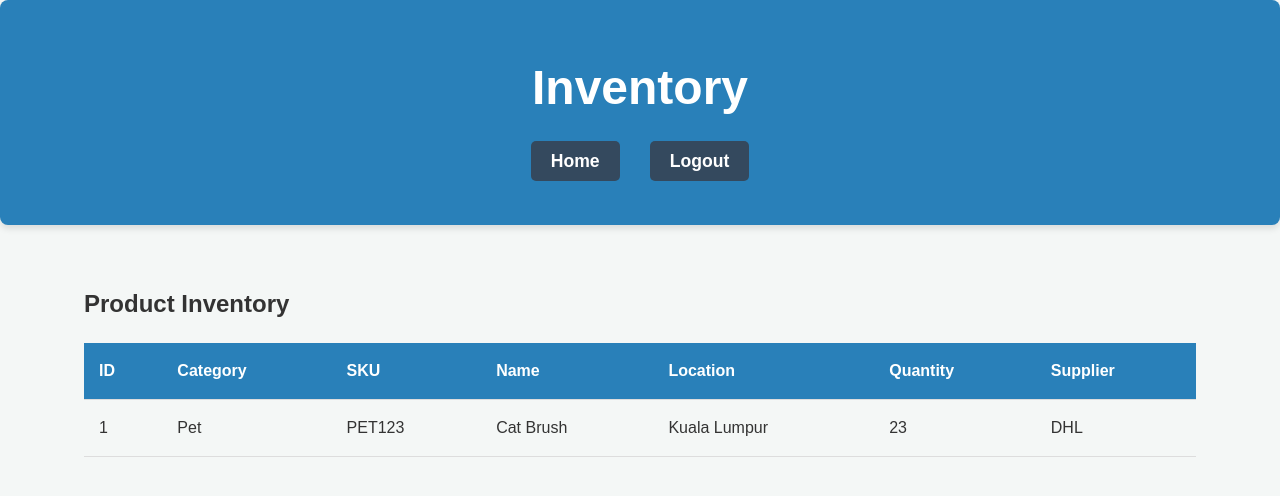
After one commit to asliddinamir/warehouse-management, a Flask app: template templates/inventory_view_only.html in a window 1280 px wide. The commit adds this page. Shown: the top 496 px of the page. Run offline with Flask 3, Linux system fonts and the light colour scheme; the template is opened without the code that fills it: values that come from a table or form of the project are taken from there, others are empty.

Commit message:
last push

```diff
--- a/app.py
+++ b/app.py
@@ -1,26 +1,97 @@
-from flask import Flask, render_template, request, redirect, url_for
-from flask_migrate import Migrate  # Import Flask-Migrate
-from models import db, Product
+from flask import Flask, render_template, request, redirect, url_for, flash
+from flask_sqlalchemy import SQLAlchemy
+from flask_migrate import Migrate
+from flask_login import LoginManager, login_user, logout_user, login_required, current_user
+from werkzeug.security import generate_password_hash, check_password_hash
+from models import db, Product, User, Inbound, Outbound
 
 def create_app():
     app = Flask(__name__)
+    app.secret_key = 'supersecretkey'
     app.config['SQLALCHEMY_DATABASE_URI'] = 'sqlite:///database.db'
     app.config['SQLALCHEMY_TRACK_MODIFICATIONS'] = False
 
     db.init_app(app)
-    migrate = Migrate(app, db)  # Initialize Flask-Migrate
+    migrate = Migrate(app, db)
+
+    login_manager = LoginManager()
+    login_manager.init_app(app)
+    login_manager.login_view = 'login'
+
+    @login_manager.user_loader
+    def load_user(user_id):
+        return User.query.get(int(user_id))
+
+    @app.route('/login', methods=['GET', 'POST'])
+    def login():
+        user = None
+        if request.method == 'POST':
+            username = request.form['username']
+            password = request.form['password']
+
+            user = User.query.filter_by(username=username).first()
+
+            if user and check_password_hash(user.password, password):
+                login_user(user)
+                flash('Login successful', 'success')
+                return redirect(url_for('home'))
+            else:
+                flash('Invalid username or password', 'danger')
+        return render_template('login.html')
+
+
+
+    @app.route('/logout')
+    @login_required
+    def logout():
+        logout_user()
+        flash('You have been logged out', 'info')
+        return redirect(url_for('login'))
 
     @app.route('/')
+    @login_required
     def home():
         return render_template('home.html')
 
     @app.route('/inventory')
+    @login_required
     def inventory():
-        products = Product.query.all()
-        return render_template('inventory.html', products=products)
+        if current_user.role == 'manager':
+            query = request.args.get('q')
+            if query:
+                products = Product.query.filter(
+                (Product.name.like(f'%{query}%')) |
+                (Product.category.like(f'%{query}%')) |
+                (Product.sku.like(f'%{query}%')) |
+                (Product.tags.like(f'%{query}%'))
+            ).all()
+            else:
+                products = Product.query.all()
+            return render_template('inventory.html', products=products)
+        elif current_user.role == 'operator':
+            query = request.args.get('q')
+            if query:
+                products = Product.query.filter(
+                (Product.name.like(f'%{query}%')) |
+                (Product.category.like(f'%{query}%')) |
+                (Product.sku.like(f'%{query}%')) |
+                (Product.tags.like(f'%{query}%'))
+            ).all()
+            else:
+                products = Product.query.all()
+            return render_template('inventory_view_only.html', products=products)
+        else:
+            flash("You don't have permission to access this page.", 'danger')
+        return redirect(url_for('home'))
+
 
     @app.route('/inventory/add', methods=['POST'])
+    @login_required
     def add_product():
+        if current_user.role != 'manager':
+            flash("You don't have permission to access this page.", 'danger')
+            return redirect(url_for('home'))
+
         category = request.form['category']
         sku = request.form['sku']
         name = request.form['name']
@@ -28,7 +99,10 @@ def create_app():
         quantity = request.form['quantity']
         supplier = request.form['supplier']
 
-        # Add new product to the database
+        if not category or not sku or not name or not location or not quantity or not supplier:
+            flash("All fields are required.", 'danger')
+            return redirect(url_for('inventory'))
+
         new_product = Product(
             category=category,
             sku=sku,
@@ -39,28 +113,51 @@ def create_app():
         )
         db.session.add(new_product)
         db.session.commit()
+        flash('Product added successfully!', 'success')
 
         return redirect(url_for('inventory'))
 
-    @app.route('/inventory/update/<int:id>', methods=['POST'])
+    @app.route('/inventory/update/<int:id>', methods=['GET', 'POST'])
+    @login_required
     def update_product(id):
+        if current_user.role != 'manager':
+            flash("You don't have permission to access this page.", 'danger')
+            return redirect(url_for('home'))
+
         product = Product.query.get(id)
-        if product:
+        if not product:
+            flash('Product not found!', 'danger')
+            return redirect(url_for('inventory'))
+
+        if request.method == 'POST':
             product.category = request.form['category']
             product.sku = request.form['sku']
             product.name = request.form['name']
             product.location = request.form['location']
             product.quantity = request.form['quantity']
             product.supplier = request.form['supplier']
+
             db.session.commit()
-        return redirect(url_for('inventory'))
+            flash('Product updated successfully!', 'success')
+            return redirect(url_for('inventory'))
+
+        return render_template('update_product.html', product=product)
 
     @app.route('/inventory/delete/<int:id>')
+    @login_required
     def delete_product(id):
+        if current_user.role != 'manager':
+            flash("You don't have permission to access this page.", 'danger')
+            return redirect(url_for('home'))
+
         product = Product.query.get(id)
         if product:
             db.session.delete(product)
             db.session.commit()
+            flash('Product deleted successfully!', 'success')
+        else:
+            flash('Product not found!', 'danger')
+
         return redirect(url_for('inventory'))
 
     return app
--- a/static/styles.css
+++ b/static/styles.css
@@ -242,6 +242,25 @@ table tr:nth-child(even) {
     background-color: #c0392b;
 }
 
+/* Position the logout button at the top-right */
+.logout-btn {
+    position: absolute;
+    top: 20px;
+    right: 20px;
+    background-color: #e74c3c;
+    color: white;
+    padding: 10px 20px;
+    border-radius: 6px;
+    text-decoration: none;
+    font-weight: bold;
+    transition: background-color 0.3s ease;
+}
+
+.logout-btn:hover {
+    background-color: #c0392b;
+}
+
+
 /* Responsive Design */
 @media (max-width: 768px) {
     header h1 {
--- /dev/null
+++ b/templates/inventory_view_only.html
@@ -0,0 +1,54 @@
+<!DOCTYPE html>
+<html lang="en">
+  <head>
+    <meta charset="UTF-8" />
+    <meta name="viewport" content="width=device-width, initial-scale=1.0" />
+    <title>Inventory View</title>
+    <link
+      rel="stylesheet"
+      href="{{ url_for('static', filename='styles.css') }}"
+    />
+  </head>
+  <body>
+    <header>
+      <h1>Inventory</h1>
+      <nav>
+        <ul>
+          <li><a href="{{ url_for('home') }}">Home</a></li>
+          <li><a href="{{ url_for('logout') }}">Logout</a></li>
+        </ul>
+      </nav>
+    </header>
+
+    <div class="container">
+      <h2>Product Inventory</h2>
+
+      <table>
+        <thead>
+          <tr>
+            <th>ID</th>
+            <th>Category</th>
+            <th>SKU</th>
+            <th>Name</th>
+            <th>Location</th>
+            <th>Quantity</th>
+            <th>Supplier</th>
+          </tr>
+        </thead>
+        <tbody>
+          {% for product in products %}
+          <tr>
+            <td>{{ product.id }}</td>
+            <td>{{ product.category }}</td>
+            <td>{{ product.sku }}</td>
+            <td>{{ product.name }}</td>
+            <td>{{ product.location }}</td>
+            <td>{{ product.quantity }}</td>
+            <td>{{ product.supplier }}</td>
+          </tr>
+          {% endfor %}
+        </tbody>
+      </table>
+    </div>
+  </body>
+</html>
```
Also changed, not shown: migrations/versions/627fc850e535_create_user_product_inbound_and_.py (renamed from migrations/versions/d74d6a1b7d77_add_category_sku_location_and_supplier_.py, +13 -4 lines), models.py (+8 -1 lines), tempCodeRunnerFile.py (+70 -3 lines), templates/home.html (+12 -0 lines), templates/login.html (added, +42 -0 lines), instance/database.db.
